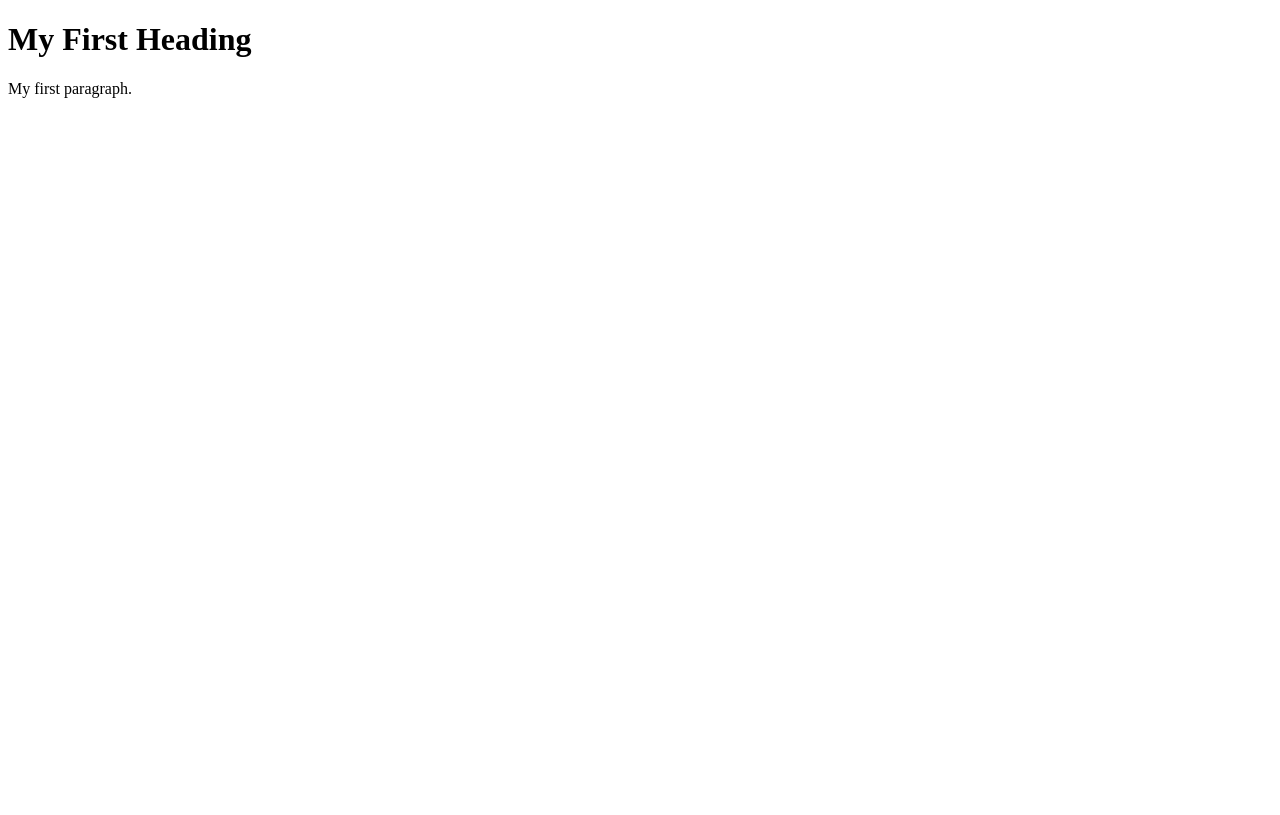
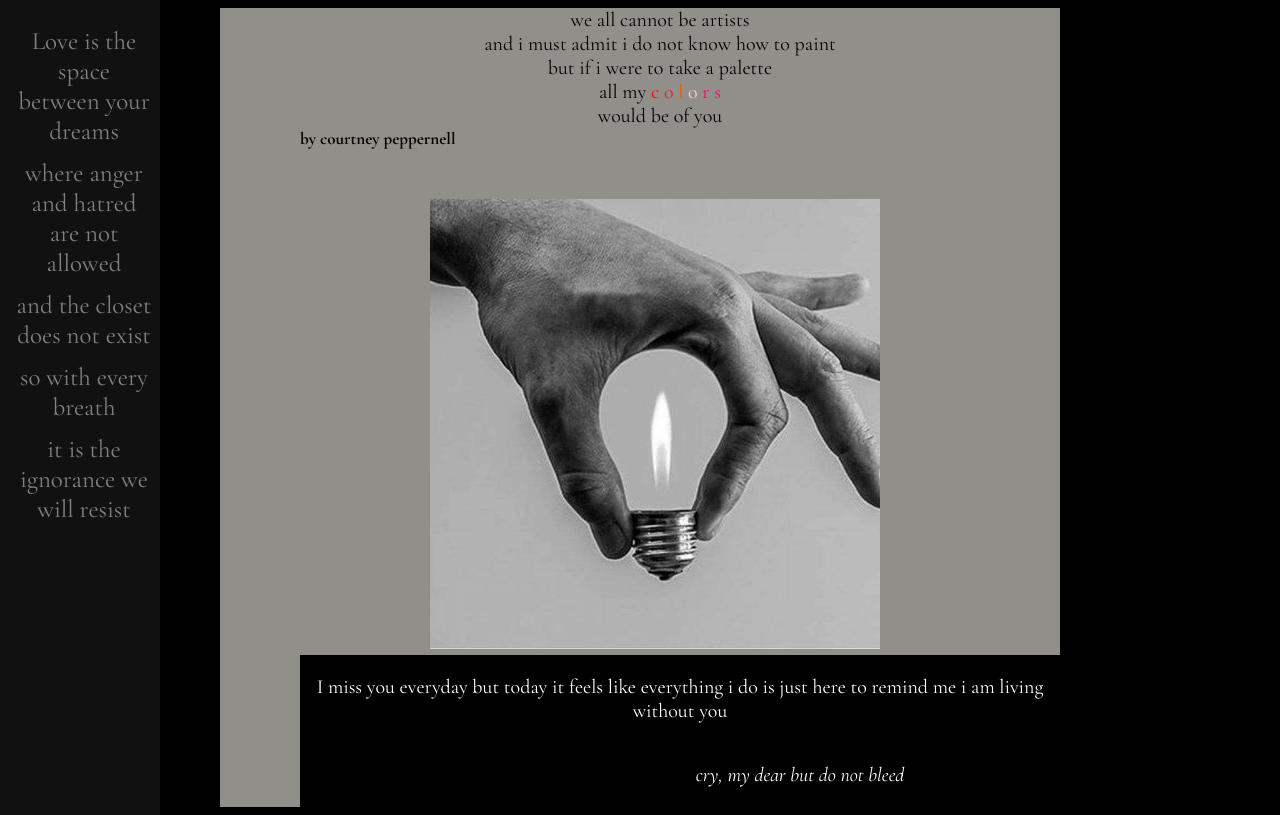
Before and after one commit to poemkiller/poem, a plain HTML site: page index.html in a window 1280 px wide. Drawn offline with nearby package versions, Linux system fonts and the light colour scheme; files that its build step writes are made by us from their sources.

Commit message:
additions
poems added and styled

```diff
--- a/index.html
+++ b/index.html
@@ -1,10 +1,56 @@
 <!DOCTYPE html>
 <html>
-<link rel="stylesheet" href="css/style.css">
+<link rel="preconnect" href="https://fonts.googleapis.com">
+<link rel="preconnect" href="https://fonts.gstatic.com" crossorigin>
+<link href="https://fonts.googleapis.com/css2?family=Cormorant+Garamond:ital,wght@0,400;0,500;0,700;1,400;1,500;1,700&display=swap" rel="stylesheet">
+<link rel="stylesheet" type="text/css" href="style.css"/>
 <body>
 
-<h1>My First Heading</h1>
-<p>My first paragraph.</p>
+
+
+<ul>
+  <li>we all cannot be artists</li>
+  <li>and i must admit i do not know how to paint</li>
+  <li>but if i were to take a palette</li>
+  <li>all my <span style="color:#FF0000">c</span>
+    <span style="color:#e62037">o</span>
+    <span style="color:#eb5a07">l</span>
+    <span style="color:#FFCCCC">o</span>
+    <span style="color:#FF0066">r</span>
+    <span style="color:#FF0066">s</span> </li>
+  <li>would be of you</li>
+
+<ul>
+
+<h1>by courtney peppernell</h1>
+
+
+<img src="images/lightbulb.jpg">
+
+<div class="sidenav">
+  <a href="#about">Love is the space between your dreams</a>
+  <a href="#services">where anger and hatred are not allowed</a>
+  <a href="#clients">and the closet does not exist</a>
+  <a href="#contact">so with every breath</a>
+  <a href="#contact">it is the ignorance we will resist</a>
+</div>
+
+<div id="container">
+    <div id="content">
+        <p>I miss you everyday but today it feels like everything i do is just here to remind me i am living without you</p>
+    </div>
+</div>
+
+<div id="cc">
+    <div id="bar">
+        <p>cry, my dear but do not bleed</p>
+    </div>
+</div>
+
+
+
+
+
 
 </body>
 </html>
--- a/style.css
+++ b/style.css
@@ -0,0 +1,115 @@
+h1 {
+  text-align: left;
+  margin: auto;
+  font-size: 17px;
+  font-family: 'Cormorant Garamond', serif;
+  background-color: #918f8a;
+
+
+
+}
+p1 {
+  margin: auto;
+  text-align: center;
+  font-family: 'Cormorant Garamond', serif;
+  font-size: 25px
+
+}
+
+ul {
+  text-align: center;
+  margin: auto;
+  font-family: 'Cormorant Garamond', serif;
+  list-style-type: none;
+  font-size: 20px;
+  max-width: 800px;
+  background-color: #918f8a;
+
+
+}
+
+img {
+  width: 450px;
+  height: 450px;
+  image-resolution: snap;
+
+  top: 15%;
+  left: 50%;
+  margin-top: 50px;
+  margin-left: -50px;
+
+
+}
+h2 {
+  margin-left: 20px;
+  margin-right: 750px;
+
+
+
+
+
+
+
+}
+.sidenav {
+  height: 100%;
+  width: 160px;
+  position: fixed;
+  z-index: 1;
+  top: 0;
+  left: 0;
+  background-color: #111;
+  overflow-x: hidden;
+  padding-top: 20px;
+}
+
+.sidenav a {
+  padding: 6px 8px 6px 16px;
+  text-decoration: none;
+  font-size: 25px;
+  color: #818181;
+  display: block;
+}
+
+.main {
+  margin-left: 160px;
+  font-size: 12px;
+  padding: 0px 10px;
+}
+
+
+
+
+
+
+#sidebar {
+    float: auto;
+    width: 200px;
+    background: #000000;
+    color: #FFFFFF;
+}
+
+#content {
+    overflow: hidden;
+    background: #000000;
+    color: #FFFFFF;
+}
+
+#cc {
+    float: auto;
+    width: 1000px;
+    background: #000000;
+    color: #FFFFFF;
+}
+
+#bar {
+    overflow: hidden;
+    background: #000000;
+    color: #FFFFFF;
+    font-style: italic;
+}
+
+
+html {
+  background-color: #000000;
+}
```
Also changed, not shown: images/lightbulb.jpg (added), images/star.jpg (added), 1 other file.
